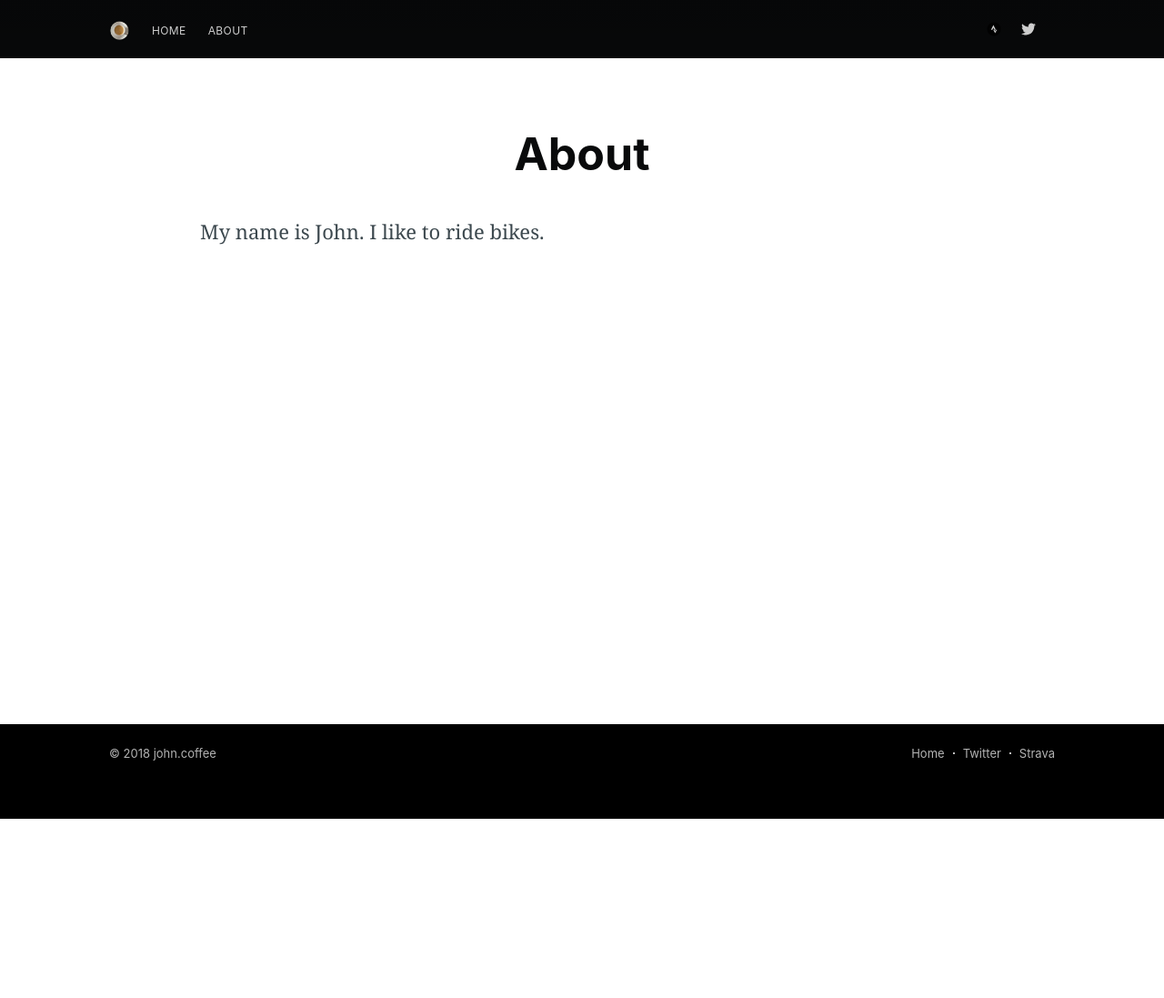
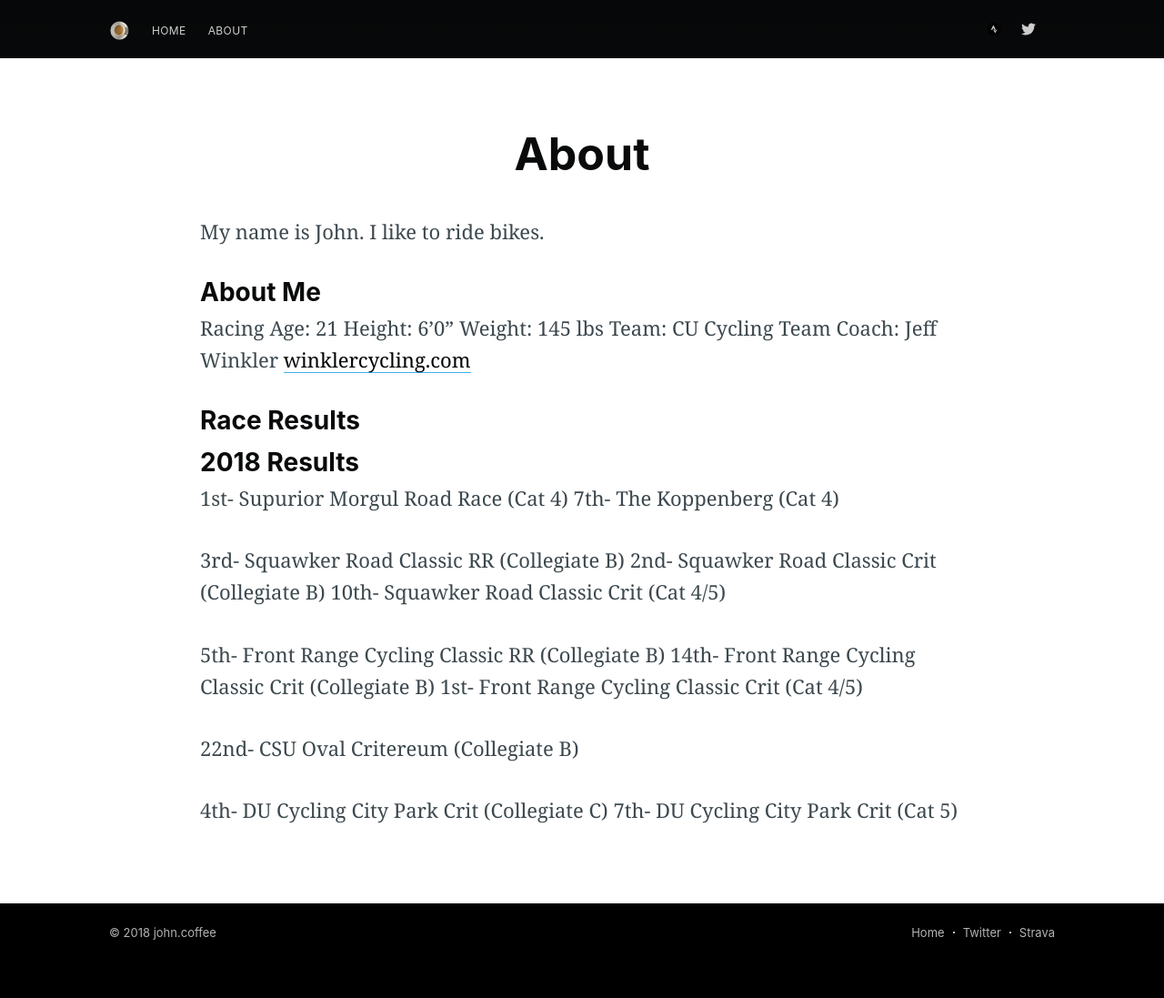
Before and after one commit to johnkeller101/johnkeller101.github.com, a Jekyll site: the page built from about/index.md, in a window 1280 px wide. Shown: the whole page at 91% size. Built offline with Jekyll 4.4.1, drawn with Linux system fonts in a browser that asks for light colours; nearby versions of some CDN libraries; comment, search, counter and statistics services are not loaded; before the commit the page ends 900 px from its top, so only the background shows below that.

Commit message:
2018.06.01-08.52.34

```diff
--- a/about/index.md
+++ b/about/index.md
@@ -9,3 +9,29 @@
 ---
 
 My name is John. I like to ride bikes.
+
+### About Me
+Racing Age: 21
+Height: 6'0"
+Weight: 145 lbs
+Team: CU Cycling Team
+Coach: Jeff Winkler [winklercycling.com](http://winklercycling.com)
+
+### Race Results
+
+#### 2018 Results
+1st- Supurior Morgul Road Race (Cat 4)
+7th- The Koppenberg (Cat 4)
+
+3rd- Squawker Road Classic RR (Collegiate B)
+2nd- Squawker Road Classic Crit (Collegiate B)
+10th- Squawker Road Classic Crit (Cat 4/5)
+
+5th- Front Range Cycling Classic RR (Collegiate B)
+14th- Front Range Cycling Classic Crit (Collegiate B)
+1st- Front Range Cycling Classic Crit (Cat 4/5)
+
+22nd- CSU Oval Critereum (Collegiate B)
+
+4th- DU Cycling City Park Crit (Collegiate C)
+7th- DU Cycling City Park Crit (Cat 5)
```
